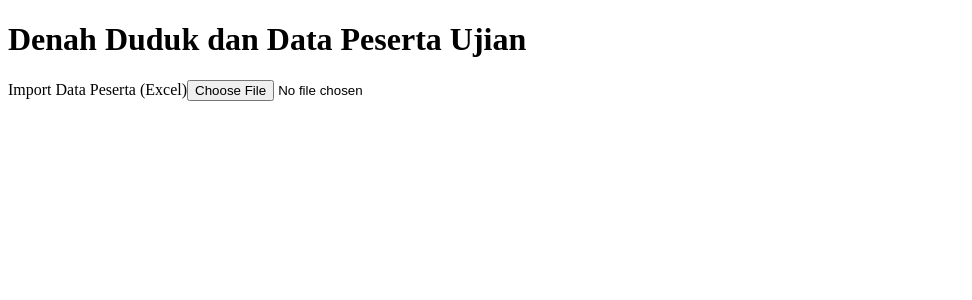
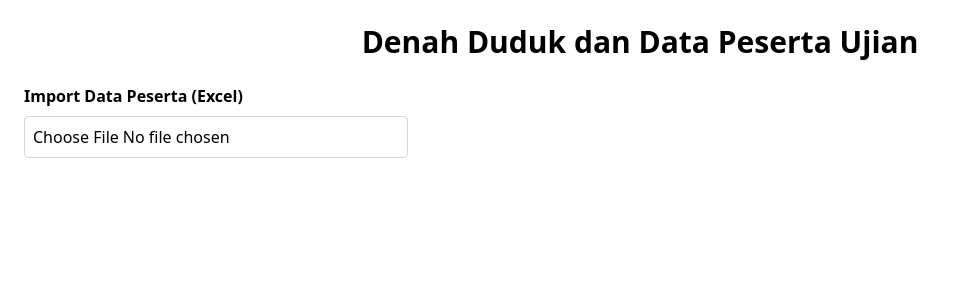
Before and after one commit to febrikoto/nextjs-geist-font-template, a Next.js app: page / in a window 1280 px wide. Shown: the top 300 px of the page, without its empty margins (0-972 px from the left). Built offline with nearby package versions, Linux system fonts and the light colour scheme.

Commit message:
Refactor: Rename app and add root layout
Co-authored-by: febri84 <febri84@gmail.com>

```diff
--- a/package.json
+++ b/package.json
@@ -1,5 +1,5 @@
 {
-  "name": "my-app",
+  "name": "presensi-gtk-dan-buku-tamu",
   "version": "0.1.0",
   "private": true,
   "scripts": {
--- /dev/null
+++ b/src/app/layout.tsx
@@ -0,0 +1,19 @@
+import type { Metadata } from "next";
+import "./globals.css";
+
+export const metadata: Metadata = {
+  title: "presensi GTK dan Buku Tamu",
+  description: "Aplikasi presensi GTK dan buku tamu",
+};
+
+export default function RootLayout({
+  children,
+}: {
+  children: React.ReactNode;
+}) {
+  return (
+    <html lang="id">
+      <body>{children}</body>
+    </html>
+  );
+}
```
